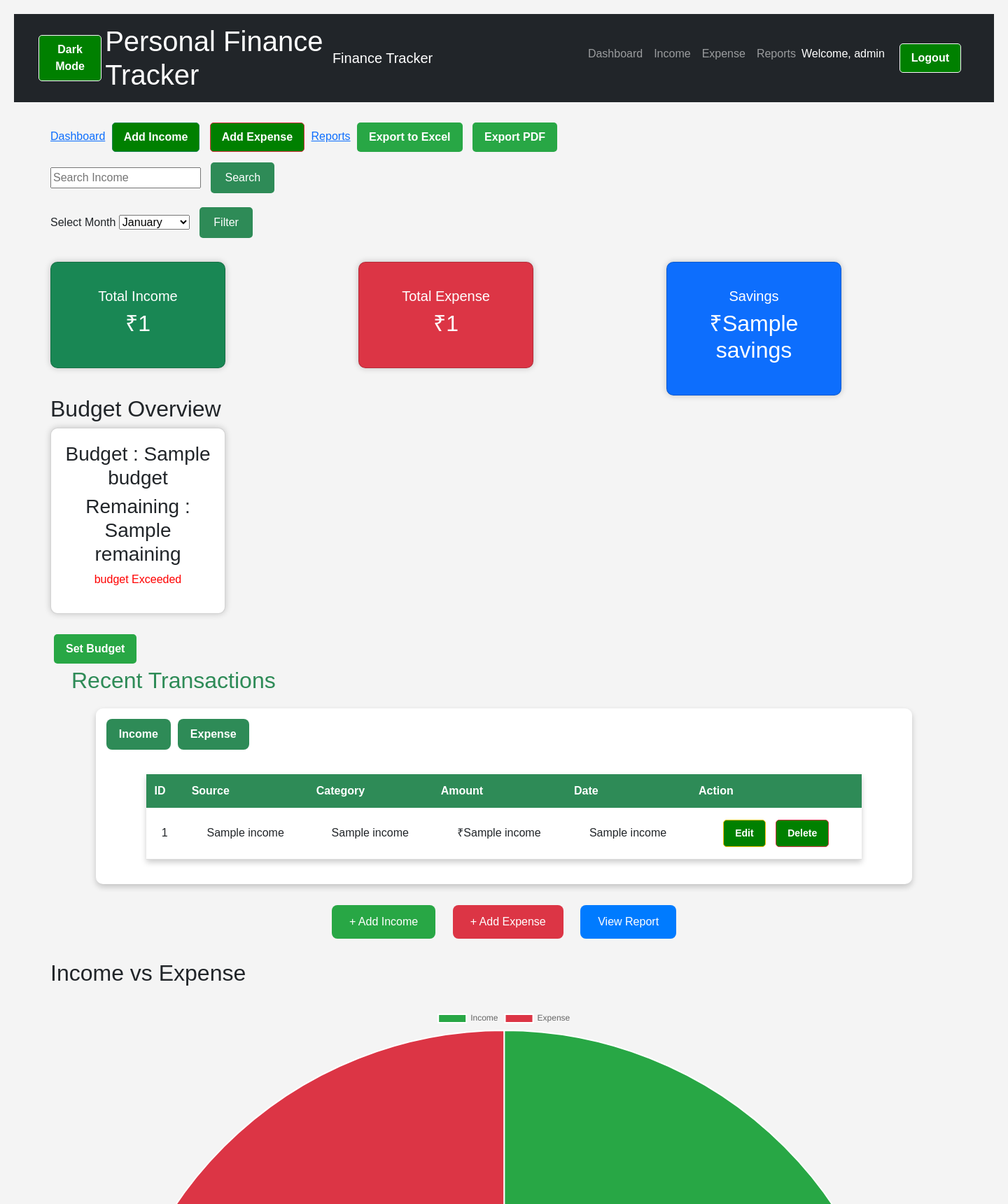
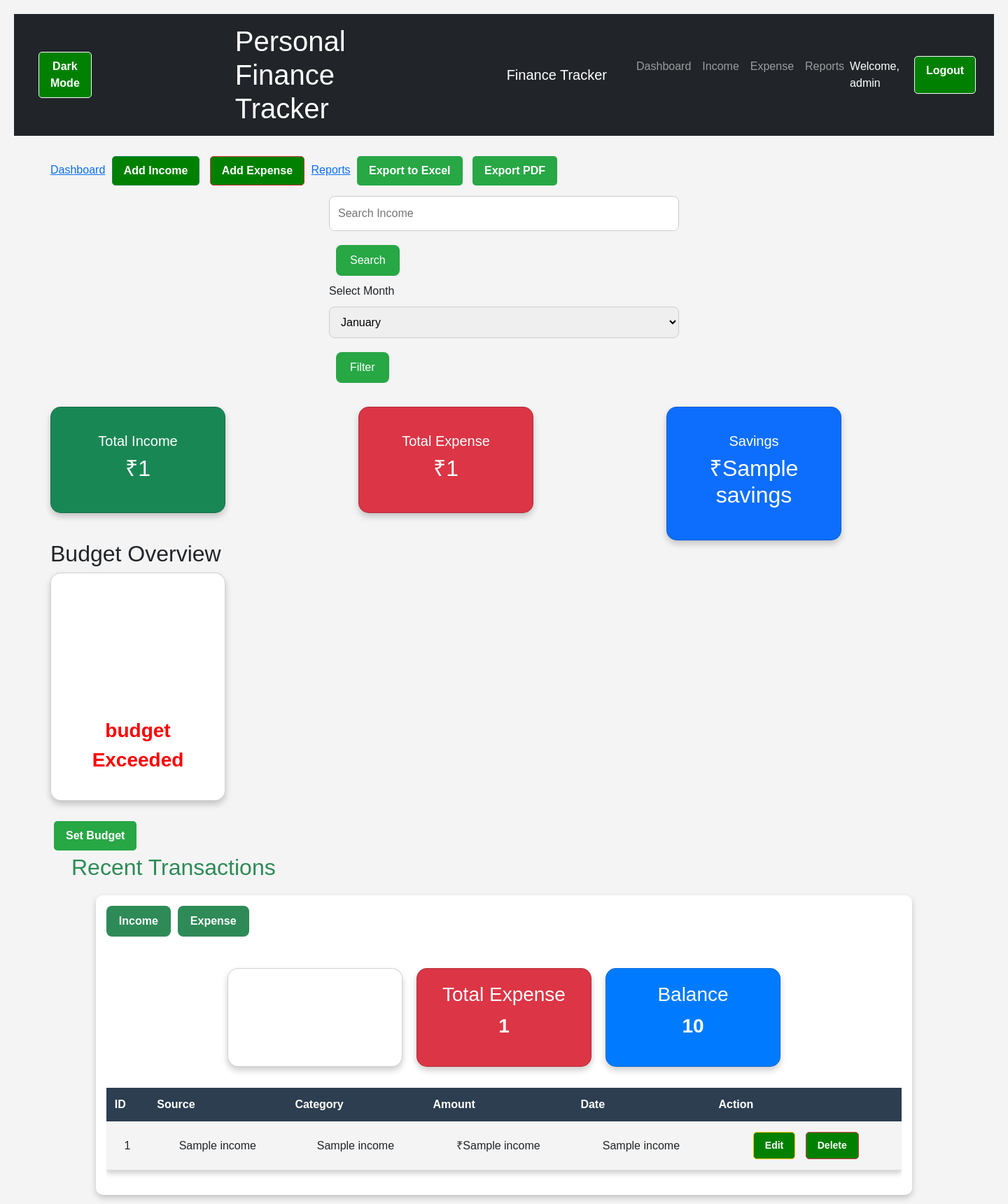
Before and after one commit to aswanthkr1234-a11y/FinanceTracker, a Flask app: template templates/index.html in a window 1440 px wide. Shown: the top 1720 px of the page at 70% size. Run offline with Flask 3, Linux system fonts and the light colour scheme; a user stored in the database is signed in; the template is opened without the code that fills it: most values are stand-ins (such as "Sample title", 1, 10 or a date in 2020).

Commit message:
Updated README

```diff
--- a/static/css/style.css
+++ b/static/css/style.css
@@ -255,3 +255,114 @@
     width:100% !important;
     height:auto !important;
 }
+.cards{
+    display:flex;
+    gap:20px;
+    justify-content:center;
+    margin:30px;
+    flex-wrap:wrap;
+}
+
+.card{
+    width:250px;
+    padding:20px;
+    border-radius: 15px;
+    color:white;
+    text-align: center;
+    font-size:20px;
+    box-shadow:0 5px 10px rgba(0,0,0,0.2);
+}
+.icome-card{
+    background: #28a745;
+}
+
+.expense-card{
+    background:#dc3545;
+}
+
+.balance-card{
+    background: #007bff;
+}
+.card p{
+    font-size:28px;
+    font-weight:bold;
+}
+
+nav{
+    background: #2c3e50;
+    padding:15px;
+    display:flex;
+    justify-content:center;
+    gap:200px;
+
+}
+
+nav a{
+    color:white;
+    text-decoration: none;
+    padding:10px 18px;
+    border-radius:8px;
+    transition:.3s ;
+}
+
+nav a:hover{
+    background:#3498db;
+}
+
+button{
+    background:#28a745;
+    color:white;
+    padding:10px 20px;
+    border:none;
+    border-radius: 8px;
+    cursor:pointer;
+    font-size:16px;
+    transition:.3s;
+
+}
+
+button:hover{
+    background:#218838;
+    transform:scale(1.05);
+
+}
+
+table{
+    width:100%;
+    border-collapse: collapse;
+    margin-top: 20px;
+}
+table th{
+    background: #2c3e50;
+    color:white;
+    padding:12px;
+}
+table td{
+    padding:10px;
+    text-align: center;
+}
+table tr:nth-child(even){
+    background:#f4f4f4;
+}
+table tr:hover{
+    background:#ddd;
+}
+
+form{
+    max-width: 500px;
+    margin:auto;
+}
+
+input,
+select{
+    width:100%;
+    padding:12px;
+    margin:10px 0;
+    border-radius: 8px;
+    border:1px solid #ccc;
+}
+
+input:focus{
+    border:2px solid #3498db;
+    outline:none;
+}
--- a/templates/index.html
+++ b/templates/index.html
@@ -130,6 +130,23 @@
         <div class="tab-panels">
             <div class="tab-panel" id="panel_income">
               <div class="table-responsive">
+                <div class = "cards">
+                    <div class="card income-card"
+                    <h3>Total Income</h3>
+                <p>{{ total_income }}</p>
+            </div>
+
+            <div class="card expense-card">
+                <h3>Total Expense</h3>
+                <p>{{ total_expense }}</p>
+
+            </div>
+
+            <div class="card balance-card">
+                <h3>Balance</h3>
+                <p>{{ balance }}</p>
+            </div>
+                </div>
                 <table class="table-striped table-hover">
                     <tr>
                         <th>ID</th>
@@ -351,6 +368,9 @@
   {% endfor %}
   </table
 </div>
+<footer>
+    <p> © 2026 Finance Tracker | Devolopedd by Aswanth </p>
+</footer>
 
 <script src="https://cdn.jsdelivr.net/npm/bootstrap@5.3.3/dist/js/bootstrap.bundle.min.js"></script>
 <script src="{{ url_for('static', filename='js/script.js') }}"></script>
```
